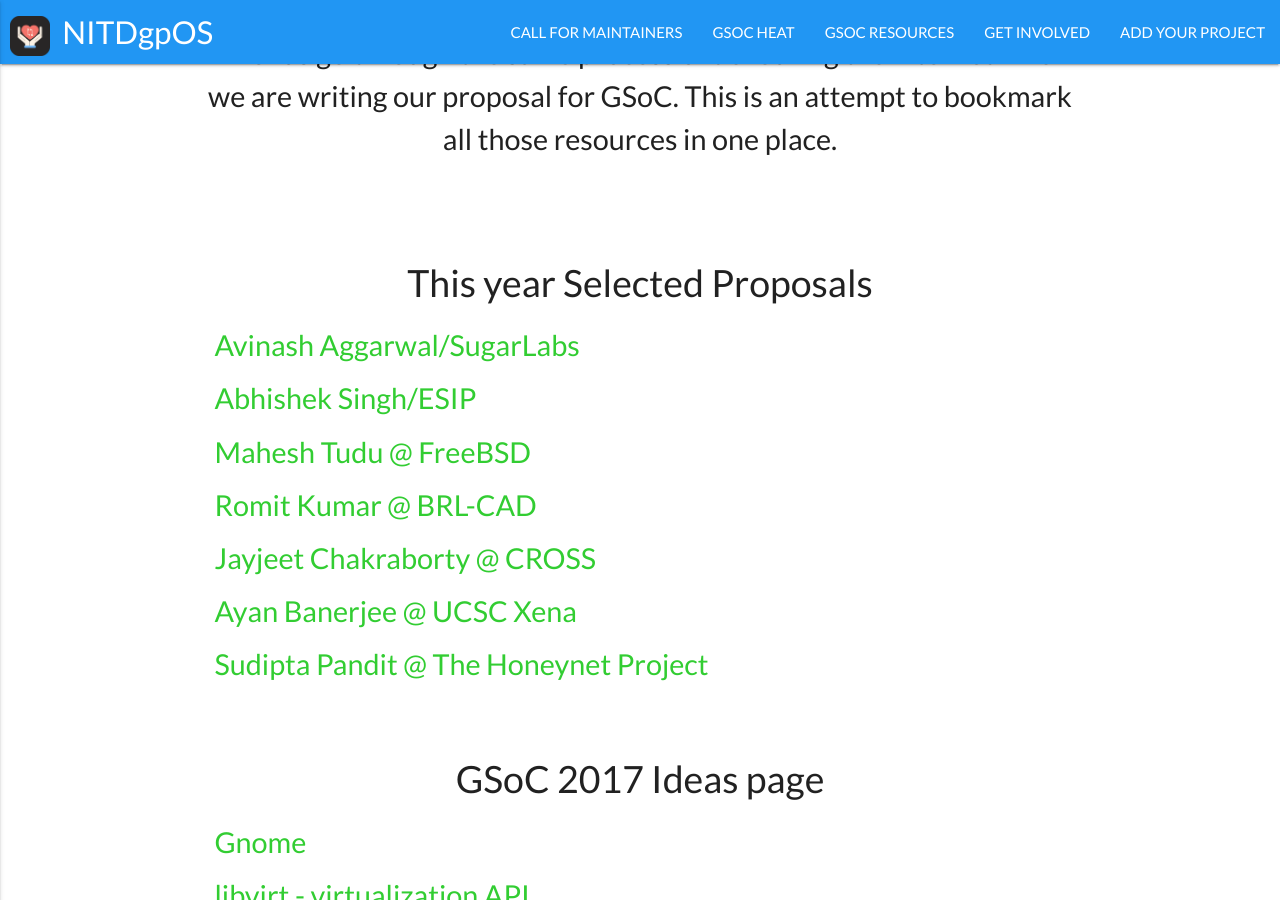
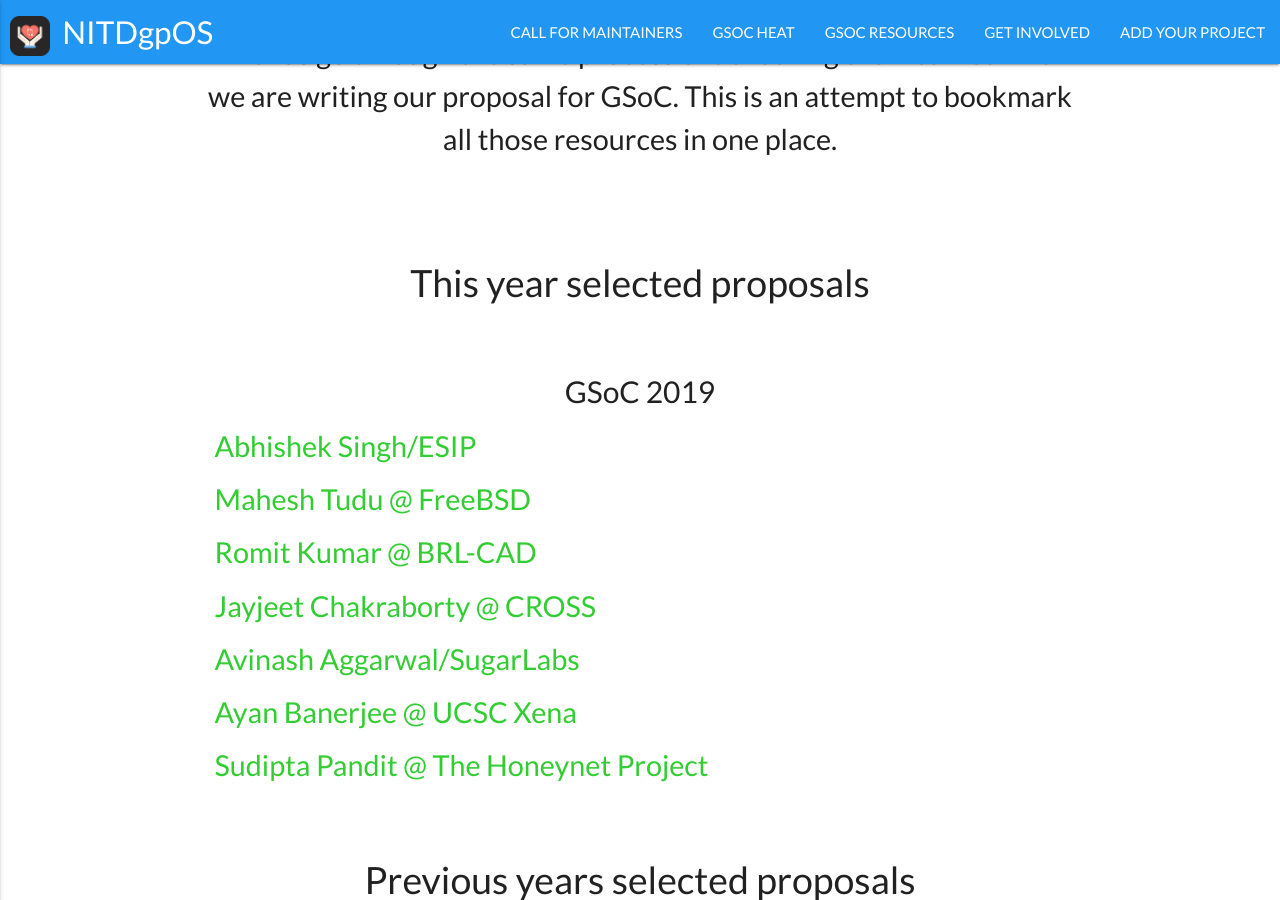
Before and after one commit to NITDgpOS/nitdgpos.github.io, a Jekyll site: the page built from GSoC_resources.md, in a window 1280 px wide and 900 px high, scrolled down 325 px. Built offline with Jekyll 4.4.1, drawn with Linux system fonts in a browser that asks for light colours; nearby versions of some CDN libraries; some of the changed text lies outside the part shown.

Commit message:
Small fixes

```diff
--- a/GSoC_resources.md
+++ b/GSoC_resources.md
@@ -6,56 +6,16 @@
 
 All of us go through the same process of devouring the internet when we are writing our proposal for GSoC. This is an attempt to bookmark all those resources in one place.
 
-## This year Selected Proposals
+## This year selected proposals
+### GSoC 2019
 
-* [Avinash Aggarwal/SugarLabs](https://summerofcode.withgoogle.com/projects/#5993905961566208)
 * [Abhishek Singh/ESIP](https://summerofcode.withgoogle.com/projects/#4567128563253248)
 * [Mahesh Tudu @ FreeBSD](https://summerofcode.withgoogle.com/projects/#6555942194249728)
 * [Romit Kumar @ BRL-CAD](https://summerofcode.withgoogle.com/projects/#5042363104231424)
 * [Jayjeet Chakraborty @ CROSS](https://summerofcode.withgoogle.com/projects/#6075586542305280)
+* [Avinash Aggarwal/SugarLabs](https://summerofcode.withgoogle.com/projects/#5993905961566208)
 * [Ayan Banerjee @ UCSC Xena](https://summerofcode.withgoogle.com/projects/#5795682349219840)
 * [Sudipta Pandit @ The Honeynet Project](https://summerofcode.withgoogle.com/projects/#6189934577188864)
-
-## GSoC 2017 Ideas page
-
-
-* [Gnome](https://wiki.gnome.org/Outreach/SummerOfCode/2017/Ideas)
-
-* [libvirt - virtualization API](https://wiki.libvirt.org/page/Google_Summer_of_Code_Ideas)
-
-* [LibreOffice](https://wiki.documentfoundation.org/Development/GSoC)
-
-* [KDE](https://community.kde.org/GSoC/2017/Ideas)
-
-* [AppImage project](http://discourse.appimage.org/t/google-summer-of-code-2017/106)
-
-* [JBoss](https://developer.jboss.org/wiki/JBossCommunityGoogleSummerOfCode2017Ideas)
-
-* [CERN](https://ep-dep-sft.web.cern.ch/article/221195)
-
-* [Idris](https://github.com/idris-lang/Idris-dev/wiki/Google-Summer-of-Code-2017-ideas-&-plans)
-
-* [GNU](https://www.gnu.org/software/soc-projects/ideas-2017.html)
-
-* [BeagleBoard](http://elinux.org/BeagleBoard/GSoC/Ideas)
-
-* [Eclipse](https://wiki.eclipse.org/Google_Summer_of_Code_2017_Ideas)
-
-* [OSGeo](https://wiki.osgeo.org/wiki/Google_Summer_of_Code_2017_Ideas)
-
-* [redhenlab](http://www.redhenlab.org/summer-of-code/summer-of-code-2017---ideas-page)
-
-* [Ruby](https://github.com/rubygsoc/rubygsoc/wiki/Ideas-List)
-
-* [PublicLab](https://publiclab.org/wiki/gsoc-ideas)
-
-* [Coala](http://projects.coala.io/)
-
-* [FOSSASIA](http://labs.fossasia.org/ideas.html)
-
-* [OpenSUSE](http://101.opensuse.org/)
-
-* [SciRuby](https://github.com/SciRuby/sciruby/wiki/Google-Summer-of-Code-2017-Ideas)
 
 ## Previous years selected proposals
 
```
